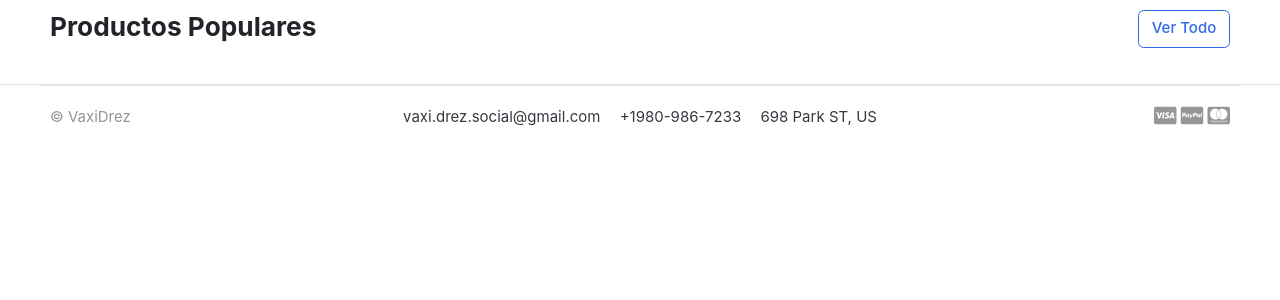
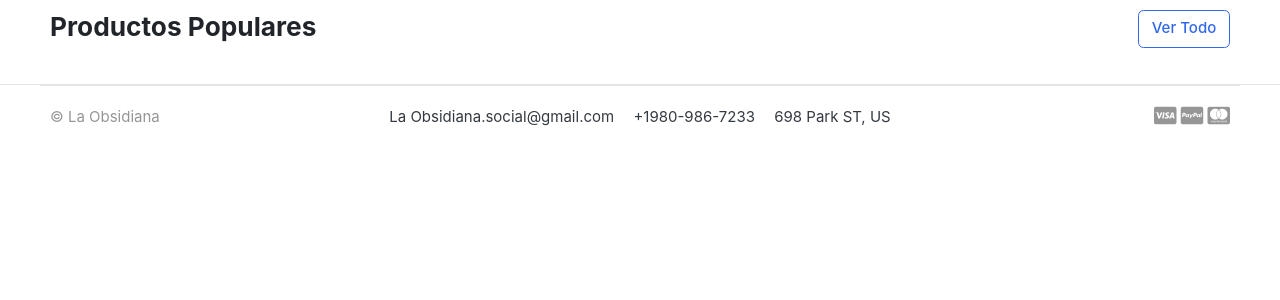
Before and after one commit to HectorMoncada/PIA-LMP, a Django app: template templates/home.html in a window 1280 px wide. Shown: the part 478-778 px from the top of the page. Run offline with Django 4.2, Linux system fonts and the light colour scheme; the template is opened without the code that fills it, so the values that code supplies are empty; some web fonts are replaced.

Commit message:
La obsidiana

```diff
--- a/templates/base.html
+++ b/templates/base.html
@@ -7,7 +7,7 @@
 <meta http-equiv="cache-control" content="max-age=604800" />
 <meta name="viewport" content="width=device-width, initial-scale=1, shrink-to-fit=no">
 
-<title>Vaxi Drez | La mejor plataforma de venta de cursos</title>
+<title>La obsidiana | La mejor plataforma de venta de productos</title>
 
 <link href="{% static 'images/favicon.ico' %}" rel="shortcut icon" type="image/x-icon">
 
--- a/templates/includes/footer.html
+++ b/templates/includes/footer.html
@@ -3,10 +3,10 @@
 	<div class="container">
 		<section class="footer-bottom border-top row">
 			<div class="col-md-2">
-				<p class="text-muted"> &copy VaxiDrez </p>
+				<p class="text-muted"> &copy La Obsidiana </p>
 			</div>
 			<div class="col-md-8 text-md-center">
-				<span  class="px-2">vaxi.drez.social@gmail.com</span>
+				<span  class="px-2">La Obsidiana.social@gmail.com</span>
 				<span  class="px-2">+1980-986-7233</span>
 				<span  class="px-2">698 Park ST, US</span>
 			</div>
```
